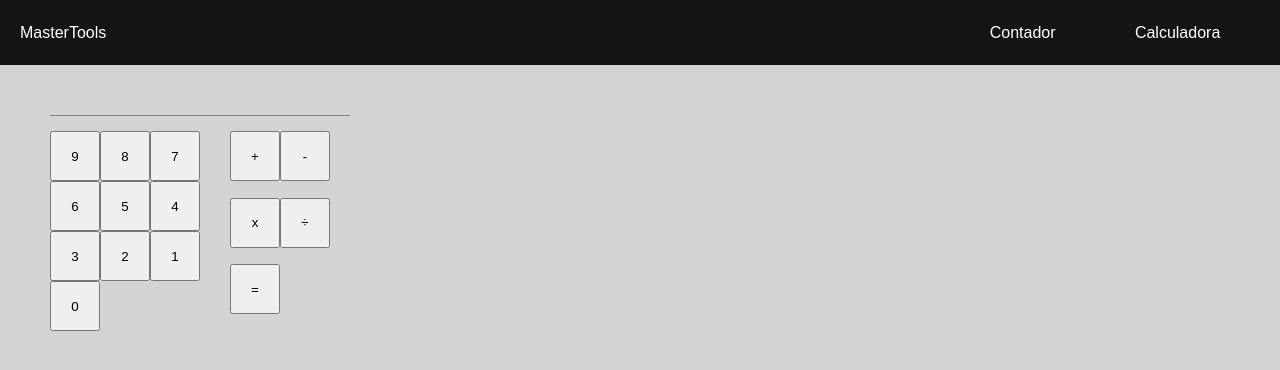
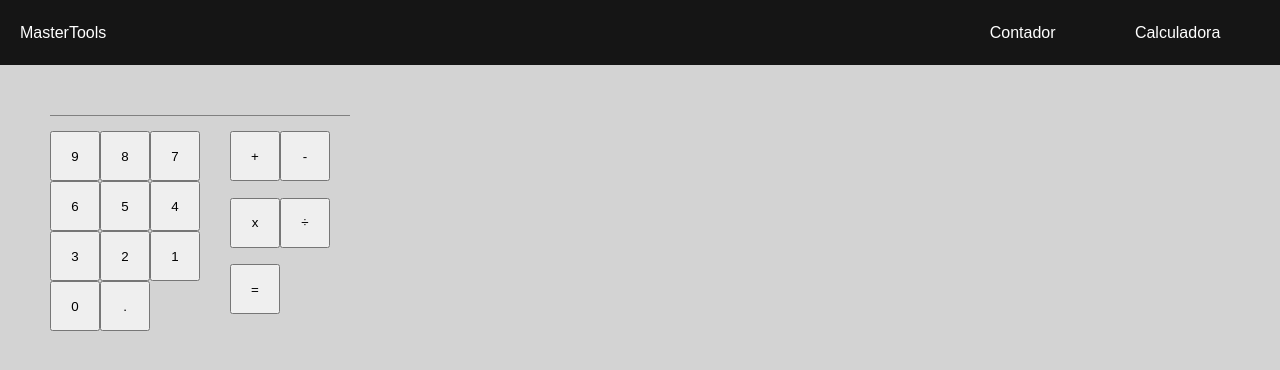
Before and after one commit to mastertech-front-jul19/505-calculadora, a React (Create React App) app: page /calculadora in a window 1280 px wide. Shown: the top 370 px of the page. Built offline with nearby package versions, Linux system fonts and the light colour scheme.

Commit message:
Adicionar solução da parte 03

```diff
--- a/src/components/Calculadora/Calculadora.js
+++ b/src/components/Calculadora/Calculadora.js
@@ -25,10 +25,16 @@ class Calculadora extends Component {
         let novoEstado = this.state;
 
         if (!novoEstado.operacao) {
+            if (novoEstado.primeiroNumero.includes('.') && valor === '.') {
+                valor = '';
+            }
             novoEstado.primeiroNumero += valor;
             novoEstado.visor = novoEstado.primeiroNumero;
         }
         else {
+            if (novoEstado.segundoNumero.includes('.') && valor === '.') {
+                valor = '';
+            }
             novoEstado.segundoNumero += valor;
             novoEstado.visor = novoEstado.segundoNumero;
         }
@@ -87,6 +93,7 @@ class Calculadora extends Component {
             <section className='botoes'>
                 <div className='input'>
                     {this.gerarBotoesNumericos()}
+                    <BotaoCalculadora valor={'.'} aoClicar={this.cliqueBotaoNumerico} />
                 </div>
                 <div className='funcao'>
                     <BotaoCalculadora valor={'+'} aoClicar={this.cliqueBotaoFuncao} />
```
Also changed, not shown: 1 other file (tests, documents, lock files or other folders).
